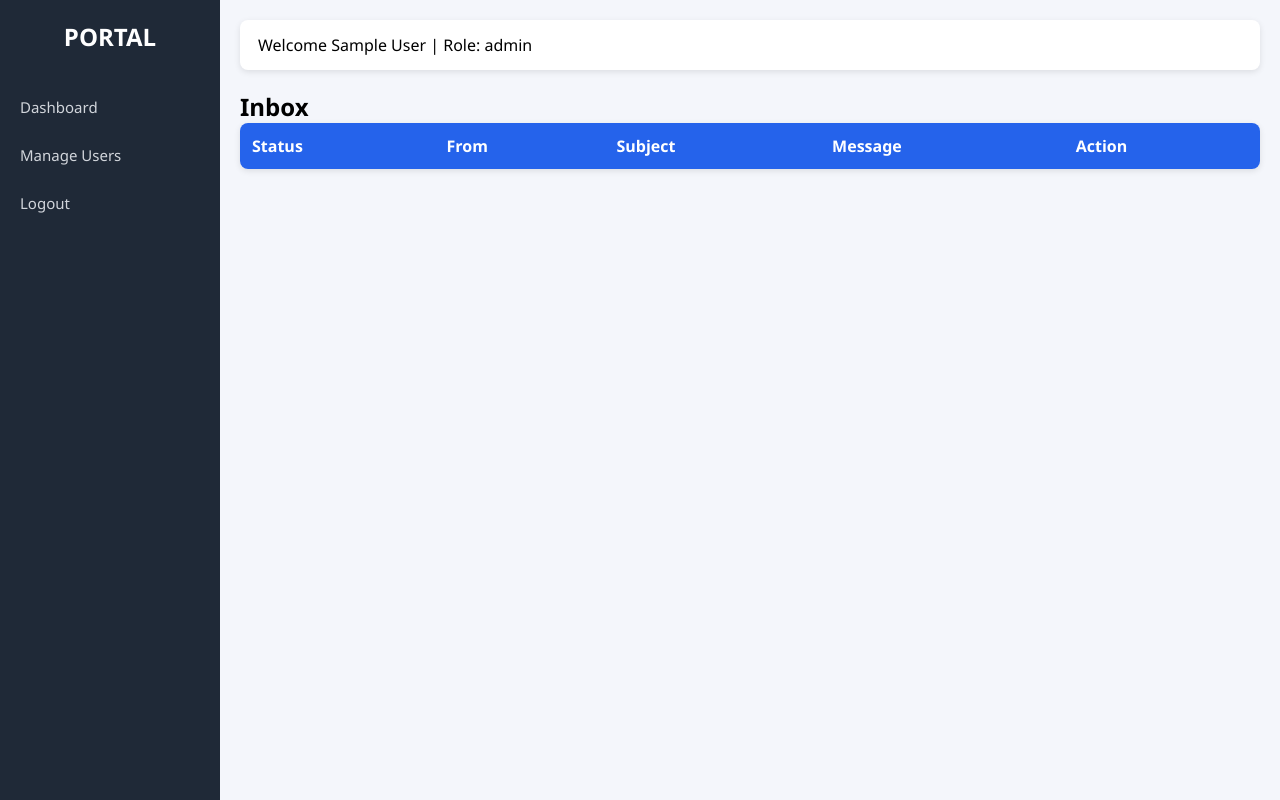
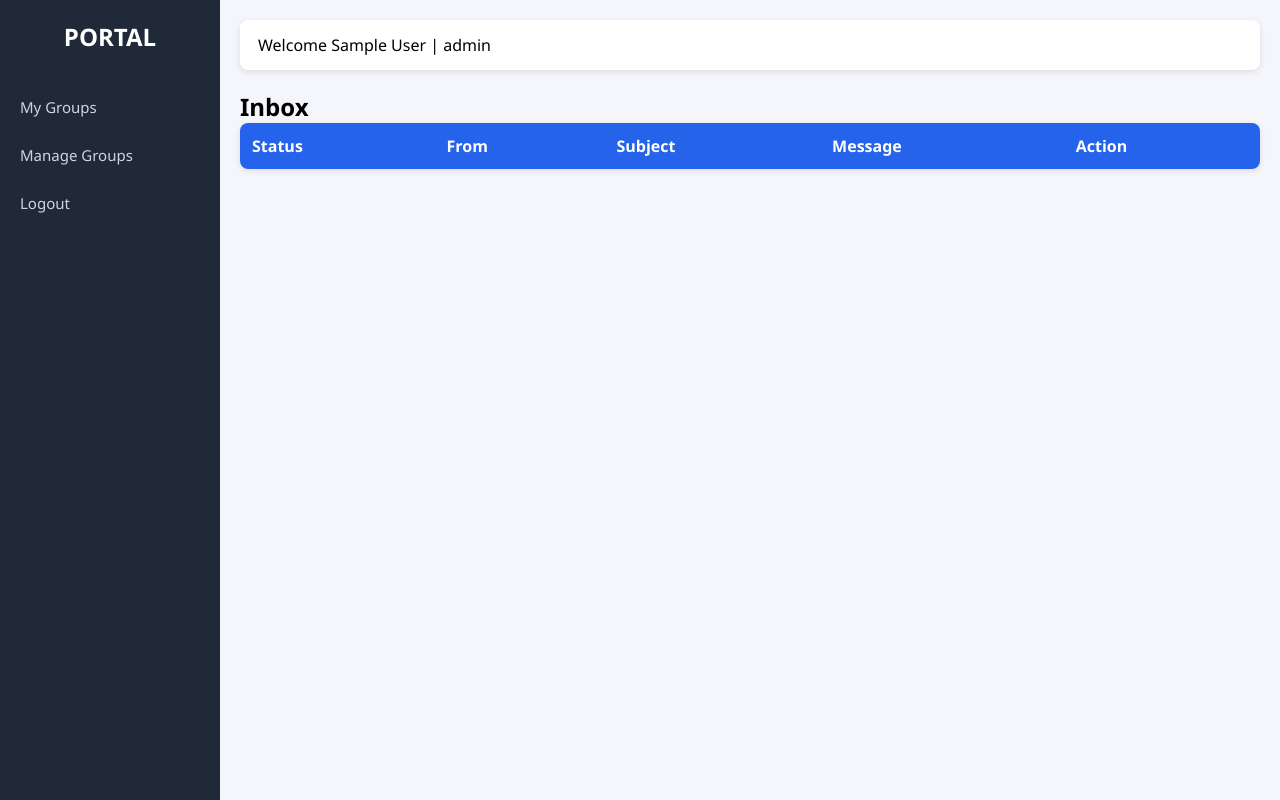
Before and after one commit to Viratmalakar/internal-chat-portal, a Flask app: page /dashboard in a window 1280 px wide. Run offline with Flask 3, Linux system fonts and the light colour scheme; the visitor is signed in with stand-in values (Sample User, id 1); data that the repository does not hold is empty.

Commit message:
Update base.html

```diff
--- a/templates/base.html
+++ b/templates/base.html
@@ -9,10 +9,10 @@
 <div class="sidebar">
 <h2>PORTAL</h2>
 
-<a href="/dashboard">Dashboard</a>
+<a href="/dashboard">My Groups</a>
 
 {% if session['role']=="admin" %}
-<a href="/manage_users">Manage Users</a>
+<a href="/groups">Manage Groups</a>
 {% endif %}
 
 <a href="/logout">Logout</a>
@@ -21,8 +21,7 @@
 <div class="main">
 
 <div class="topbar">
-Welcome {{session['name']}} |
-Role: {{session['role']}}
+Welcome {{session['name']}} | {{session['role']}}
 </div>
 
 {% block content %}{% endblock %}
```
